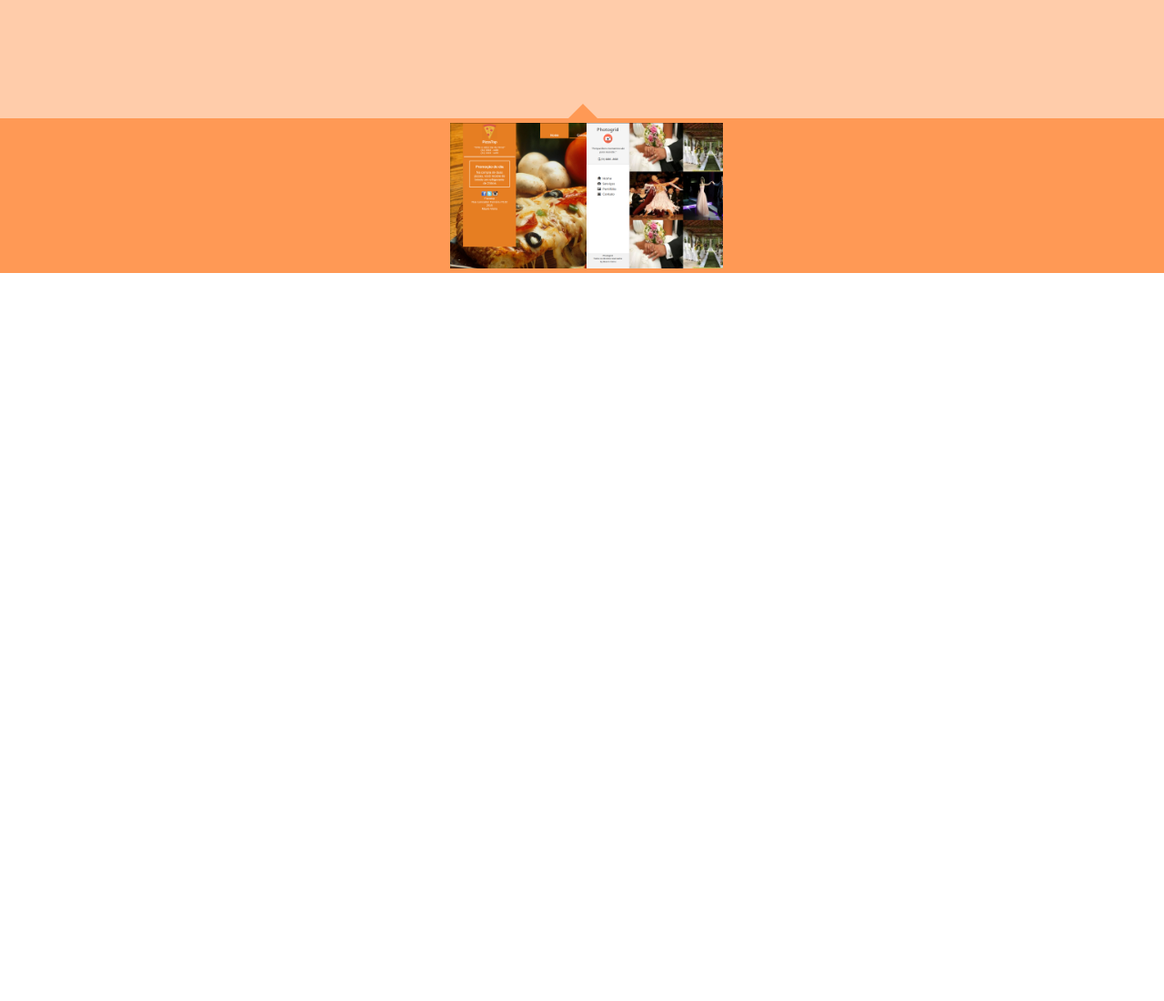
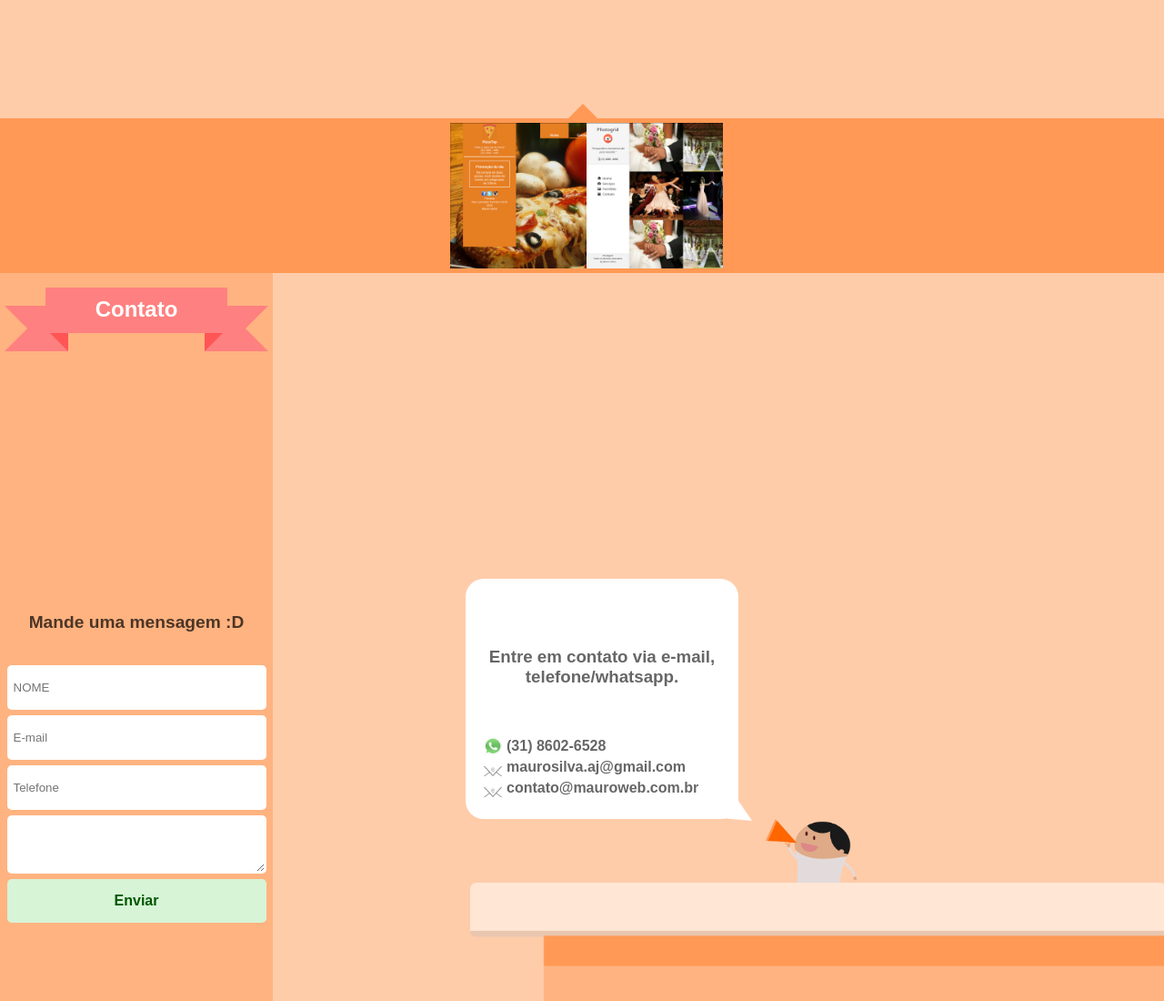
Before and after one commit to Keni360/bluesky, a plain HTML site: page index.html in a window 1280 px wide. Shown: the part 2100-3200 px from the top of the page at 91% size. Before the commit the page ends 2400 px from the top, so only its background shows below. Drawn offline with Linux system fonts and the light colour scheme.

Commit message:
front-end da sessão de contatos, terminado

```diff
--- a/css/style.css
+++ b/css/style.css
@@ -735,6 +735,12 @@ section#sobremim{
 
 }
 
+.section-title h3{
+    margin-top:15%;
+    color:rgba(0,0,0,.6);
+}
+
+
 
 .btn-raid{
     outline: none;
@@ -770,3 +776,174 @@ section#sobremim{
     border:solid #FFB380 1px;
     border-radius:20px;
 }
+
+
+/*
+    ==================================================
+    # Sessão de Contato                              #
+    ==================================================
+*/
+
+
+#contato {
+    width:100%;
+    height:100vh;
+    display:block;
+    background-color:#FFCCAA;
+}
+#contato .section-title{height:auto;margin-bottom:20px;}
+
+#contato .left-container{
+    width:300px;
+    height:100vh;
+    float:left;
+    background-color:#FFB380;
+    position:relative;
+}
+#contato .right-container{
+
+    float:right;
+    width:60%;
+    height:100vh;
+    float:right;
+    display:block;
+    position:relative;
+}
+
+#contato .right-container:after{
+    content:"";
+    width:100%;
+    height:130px;
+    position:absolute;
+    bottom:0;
+
+    background-image:url("../img/predio1.png");
+    background-size:100% 100%;
+    background-repeat:no-repeat;
+    background-position:5px 0px;
+}
+
+#contato .right-container .balao{
+    position:absolute;
+    bottom:200px;
+}
+
+.contato-form{
+    width:100%;
+    height:auto;
+    position:absolute;
+    bottom:10%;
+}
+
+.contato-form:before{
+    content:"Mande uma mensagem :D";
+    width:100%;
+    height:auto;
+    font-size:1.2em;
+    padding-bottom:30px;
+    font-weight:bold;
+    color:rgba(0,0,0,.7);
+    text-align:center;
+    display:block;
+
+}
+
+.contato-form input, .contato-form textarea{
+    width:95%;
+    display:block;
+    margin:2% auto;
+    padding:15px 5px;
+    border:solid transparent 2px;
+    border-radius:5px;
+    border-radius:;
+}
+
+
+
+.balao{
+    width:250px;
+    height:auto;
+    padding:25px;
+    border-radius:20px;
+    background-color:#fff;
+    position:relative;
+}
+
+
+.balao h3{
+    margin:50px auto;
+    text-align:center;
+}
+
+.balao:after {
+    content:"";
+    position:absolute;
+    width:40px;
+    height:40px;
+
+    bottom:-2px;
+    right:-15px;
+    background-image:url("../img/ponta.png");
+    background-size:100% 100%;
+    background-repeat: no-repeat;
+}
+
+.balao:before{
+    content:"";
+    position:absolute;
+    width:100px;
+    height:100px;
+    bottom:-100px;
+    right:-130px;
+    background-image:url("../img/char-megafone.png");
+    background-size:100% 100%;
+    background-repeat: no-repeat;
+}
+
+.list-icon{
+    list-style:none;
+    font-weight:bold;
+    color:rgba(0,0,0,.6);
+}
+.list-icon li{
+    margin-top:5px;
+    position:relative;
+
+}
+
+.list-icon li  img{
+    width:20px;
+    height:auto;
+    position:relative;
+    top:5px;
+    left:-5px;
+}
+
+
+
+.btn-submit{
+   background-color:#D7F4D7;
+   width:95%;
+   display:block;
+   margin:2% auto;
+   padding:5% 0%;
+   font-weight:bold;
+   border-radius:5px;
+   text-align:center;
+   font-size:1em;
+   cursor:pointer;
+   color: #005500;
+   outline:0;
+   transition:all .5s;
+}
+
+input:focus{
+    outline:0;
+}
+.btn-submit:focus{
+    outline:none;
+}
+
+.btn-submit:hover{
+    background-color:#7FB37F;
+}
--- a/index.html
+++ b/index.html
@@ -169,7 +169,7 @@
                 <section id="portifolio-mokups">
                     <span id="container-mokups">
                         <figure class="mokup-note">
-                            <img src="img/pizzatop.png" title="pizzatop">
+                            <img src="img/pizzatop.png">
                         </figure>
                         <figure class="mokup-cel">
                             <img src="img/pizzatop-mobile.png">
@@ -196,6 +196,35 @@
                     </span>
                 </section>
             </section>
+            <!-- Sessão de contato -->
+            <section id="contato">
+                <aside class="left-container">
+                    <header class="section-title">
+                        <span class="faixa"><h2>Contato</h2></span>
+                    </header>
+
+                    <form class="contato-form">
+                        <input placeholder="NOME">
+                        <input placeholder="E-mail">
+                        <input placeholder="Telefone">
+                        <textarea placeholder="Digite aqui a sua mensagem">
+                        </textarea>
+                        <span class="btn-submit">Enviar</span>
+                    </form>
+                </aside>
+
+                <div class="right-container">
+                    <header class="section-title"></header>
+                    <div class="balao">
+                        <ul class="list-icon">
+                            <h3>Entre em contato via e-mail, telefone/whatsapp.</h3>
+                            <li><img src="img/zap.png">(31) 8602-6528</li>
+                            <li><img src="img/email.png">maurosilva.aj@gmail.com</li>
+                            <li><img src="img/email.png">contato@mauroweb.com.br</li>
+                        </ul>
+                    </div>
+                </div>
+            </section>
         </main>
         <footer>
         </footer>
--- a/js/main.js
+++ b/js/main.js
@@ -108,7 +108,7 @@ window.onload = function(){
         },8000)
 
 
-        alert(slide.slideAtual);
+        //alert(slide.slideAtual);
 
 
 
@@ -152,4 +152,16 @@ window.onload = function(){
 
         },false);
 
+
+        /*
+                FOrmulario de contato
+        */
+
+        var btn = document.querySelector(".btn-submit");
+
+        btn.addEventListener("click",function(e){
+                e.preventDefault();
+                alert("clicou");
+        },false);
+
     }
```
Also changed, not shown: img/char-megafone.png (added), img/email.png (added), img/ponta.png (added), img/predio1.png (added), img/zap.png (added).
